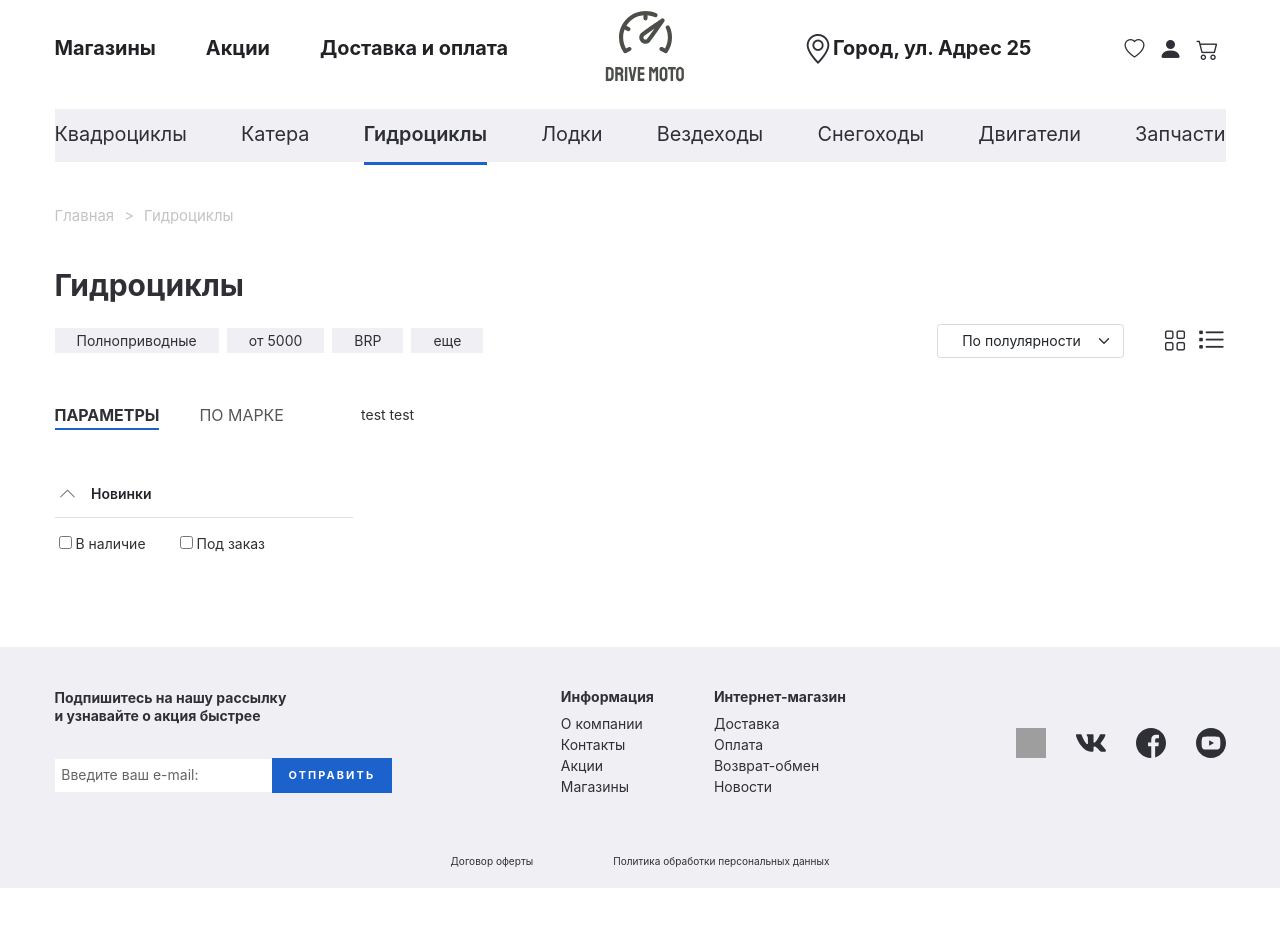
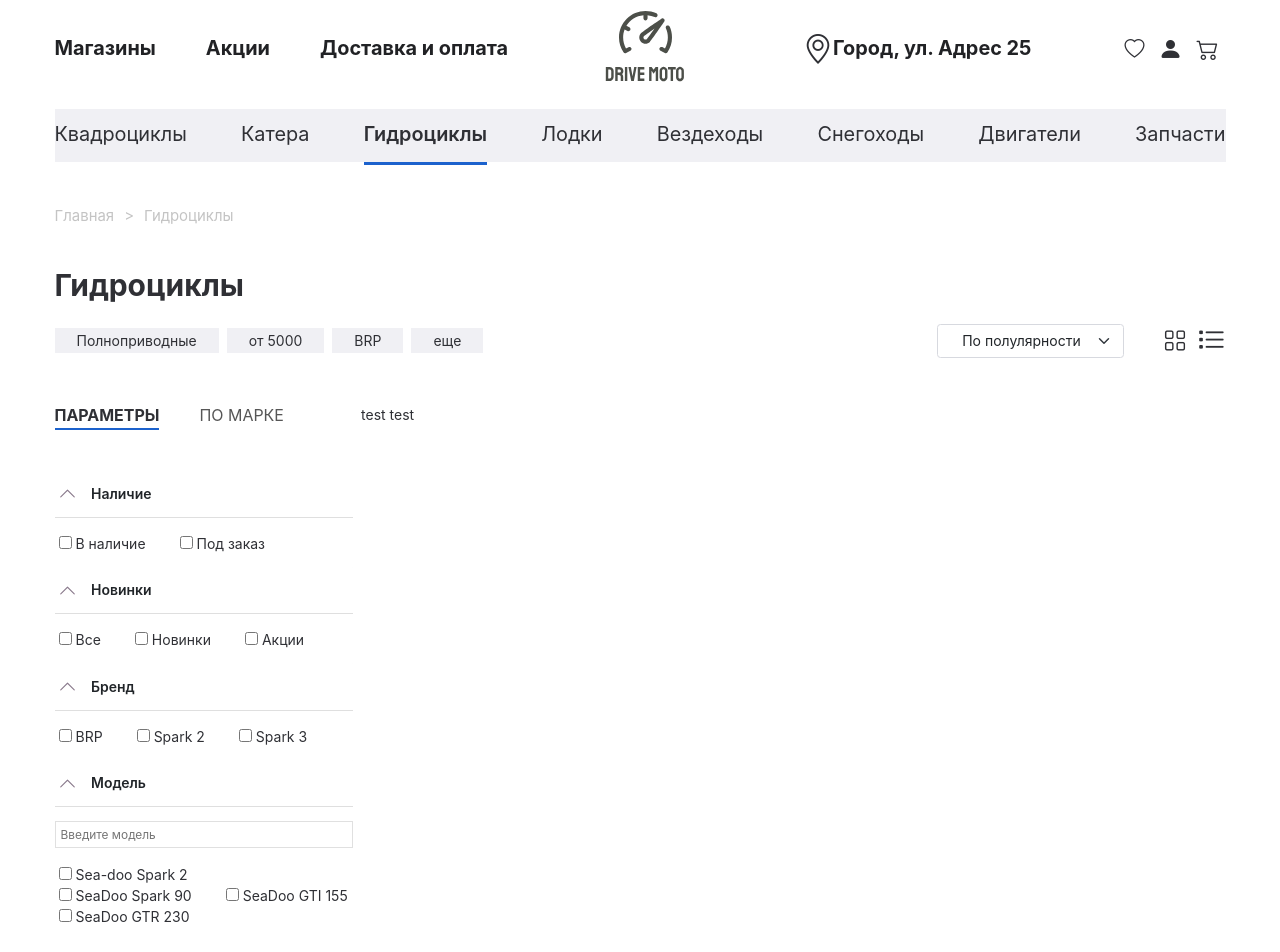
Before and after one commit to MariiaUdovytska/React-Online-store-Gidrotsikly, a React (Create React App) app in the folder react-online-store-gidrotsikly/: page / in a window 1280 px wide. Shown: the top 952 px of the page. Before the commit the page ends 888 px from the top, so only its background shows below. Built offline with nearby package versions, Linux system fonts and the light colour scheme; grey boxes are pictures that could not be loaded.

Commit message:
add elements in component AdvancedOptionsParametres &styles

```diff
--- a/react-online-store-gidrotsikly/src/AdvancedOptionsParametres.js
+++ b/react-online-store-gidrotsikly/src/AdvancedOptionsParametres.js
@@ -17,7 +17,7 @@ class AdvancedOptionsParametres extends React.Component {
 					<div className='advanced-options-item__body-presence'>
 						<Accordion alwaysOpen>
 							<Accordion.Item>
-							<Accordion.Header>Новинки</Accordion.Header>
+							<Accordion.Header>Наличие</Accordion.Header>
 							<Accordion.Body>
 								<div className='advanced-options-item__body-presence-choice'>
 									<input type="checkbox" name="presence" id="presence"/>
@@ -31,6 +31,76 @@ class AdvancedOptionsParametres extends React.Component {
 							</Accordion.Item>
 						</Accordion>
 					</div>
+					<div className='advanced-options-item__body-new'>
+						<Accordion alwaysOpen>
+							<Accordion.Item>
+							<Accordion.Header>Новинки</Accordion.Header>
+							<Accordion.Body>
+								<div className='advanced-options-item__body-new-choice'>
+									<input type="checkbox" name="new" id="new"/>
+									<label htmlFor="new">Все</label>
+								</div>
+								<div className='advanced-options-item__body-new-choice'>
+									<input type="checkbox" name="new2" id="new2"/>
+									<label htmlFor="new2">Новинки</label>
+								</div>
+								<div className='advanced-options-item__body-new-choice'>
+									<input type="checkbox" name="new3" id="new3"/>
+									<label htmlFor="new3">Акции</label>
+								</div>
+							</Accordion.Body>
+							</Accordion.Item>
+						</Accordion>
+					</div>
+					<div className='advanced-options-item__body-brand'>
+						<Accordion alwaysOpen>
+							<Accordion.Item>
+							<Accordion.Header>Бренд</Accordion.Header>
+							<Accordion.Body>
+								<div className='advanced-options-item__body-brand-choice'>
+									<input type="checkbox" name="brand" id="brand"/>
+									<label htmlFor="brand">BRP</label>
+								</div>
+								<div className='advanced-options-item__body-brand-choice'>
+									<input type="checkbox" name="brand2" id="brand2"/>
+									<label htmlFor="brand2">Spark 2</label>
+								</div>
+								<div className='advanced-options-item__body-brand-choice'>
+									<input type="checkbox" name="brand3" id="brand3"/>
+									<label htmlFor="brand3">Spark 3</label>
+								</div>
+							</Accordion.Body>
+							</Accordion.Item>
+						</Accordion>
+					</div>
+					<div className='advanced-options-item__body-model'>
+						<Accordion alwaysOpen>
+							<Accordion.Item>
+							<Accordion.Header>Модель</Accordion.Header>
+							<Accordion.Body>
+								<div className='advanced-options-item__body-model-input'>
+									<input type='text' placeholder='Введите модель '></input>
+								</div>
+								<div className='advanced-options-item__body-model-choice'>
+									<input type="checkbox" name="model" id="model"/>
+									<label htmlFor="model">Sea-doo Spark 2</label>
+								</div>
+								<div className='advanced-options-item__body-model-choice'>
+									<input type="checkbox" name="model2" id="model2"/>
+									<label htmlFor="model2">SeaDoo Spark 90 </label>
+								</div>
+								<div className='advanced-options-item__body-model-choice'>
+									<input type="checkbox" name="model3" id="model3"/>
+									<label htmlFor="model3">SeaDoo GTI 155</label>
+								</div>
+								<div className='advanced-options-item__body-model-choice'>
+									<input type="checkbox" name="model4" id="model4"/>
+									<label htmlFor="model4">SeaDoo GTR 230</label>
+								</div>
+							</Accordion.Body>
+							</Accordion.Item>
+						</Accordion>
+					</div>
 				</div>
 			</div>
 		);
--- a/react-online-store-gidrotsikly/src/css/advancedOptionsParametres.css
+++ b/react-online-store-gidrotsikly/src/css/advancedOptionsParametres.css
@@ -1,6 +1,9 @@
 .advanced-options__body-item{}
 .advanced-options-item__body{}
-.advanced-options-item__body-presence .accordion-button{
+.advanced-options-item__body-presence .accordion-button,
+.advanced-options-item__body-new .accordion-button,
+.advanced-options-item__body-brand .accordion-button,
+.advanced-options-item__body-model .accordion-button{
 	background-color: unset;
 	font-weight: 600;
 	padding: 15px 0px 15px 4px;
@@ -8,31 +11,60 @@
 	flex-direction: row-reverse;
 	justify-content: flex-end;
 }
-.advanced-options-item__body-presence .accordion-button:not(.collapsed){
+.advanced-options-item__body-presence .accordion-button:not(.collapsed),
+.advanced-options-item__body-new .accordion-button:not(.collapsed),
+.advanced-options-item__body-brand .accordion-button:not(.collapsed),
+.advanced-options-item__body-model .accordion-button:not(.collapsed){
 	background-color: #fff;
 	font-weight: 600;
 	color: #212529;
 }
-.advanced-options-item__body-presence .accordion-button::after{
+.advanced-options-item__body-presence .accordion-button::after,
+.advanced-options-item__body-new .accordion-button::after,
+.advanced-options-item__body-brand .accordion-button::after,
+.advanced-options-item__body-model .accordion-button::after{
 	margin-left: 0px;
 	margin-right: 15px;
 }
-.advanced-options-item__body-presence .accordion-button:not(.collapsed)::after {
+.advanced-options-item__body-presence .accordion-button:not(.collapsed)::after,
+.advanced-options-item__body-new .accordion-button:not(.collapsed)::after,
+.advanced-options-item__body-brand .accordion-button:not(.collapsed)::after,
+.advanced-options-item__body-model .accordion-button:not(.collapsed)::after{
 	filter: invert(46%) sepia(25%) saturate(3579%) hue-rotate(169deg) brightness(96%) contrast(89%);
 }
 
-.advanced-options-item__body-presence-choice input{
-	margin: 4px;
-}
+
 .accordion-body{
 	display: flex;
 	flex-direction: row;
+	flex-wrap: wrap;
 	padding: 1rem 0rem;
 	margin: 0px -15px;
+	min-width: 100%;
 }
-.advanced-options-item__body-presence-choice{
+.advanced-options-item__body-presence-choice,
+.advanced-options-item__body-new-choice,
+.advanced-options-item__body-brand-choice,
+.advanced-options-item__body-model-choice{
 	padding: 0px 15px;
+}
+.advanced-options-item__body-presence-choice input,
+.advanced-options-item__body-new-choice input,
+.advanced-options-item__body-brand-choice input,
+.advanced-options-item__body-model-choice input{
+	margin: 4px;
 }
 .accordion-item{
 	border: none;
 }
+.advanced-options-item__body-model-input{
+	padding: 0px 15px;
+	margin-bottom: 15px;
+	min-width: 100%;
+}
+.advanced-options-item__body-model-input input{
+	border: 1px solid #E0E0E0;
+	padding: 5px;
+	font-size: 0.85rem;
+	width: 100%;
+}
```
